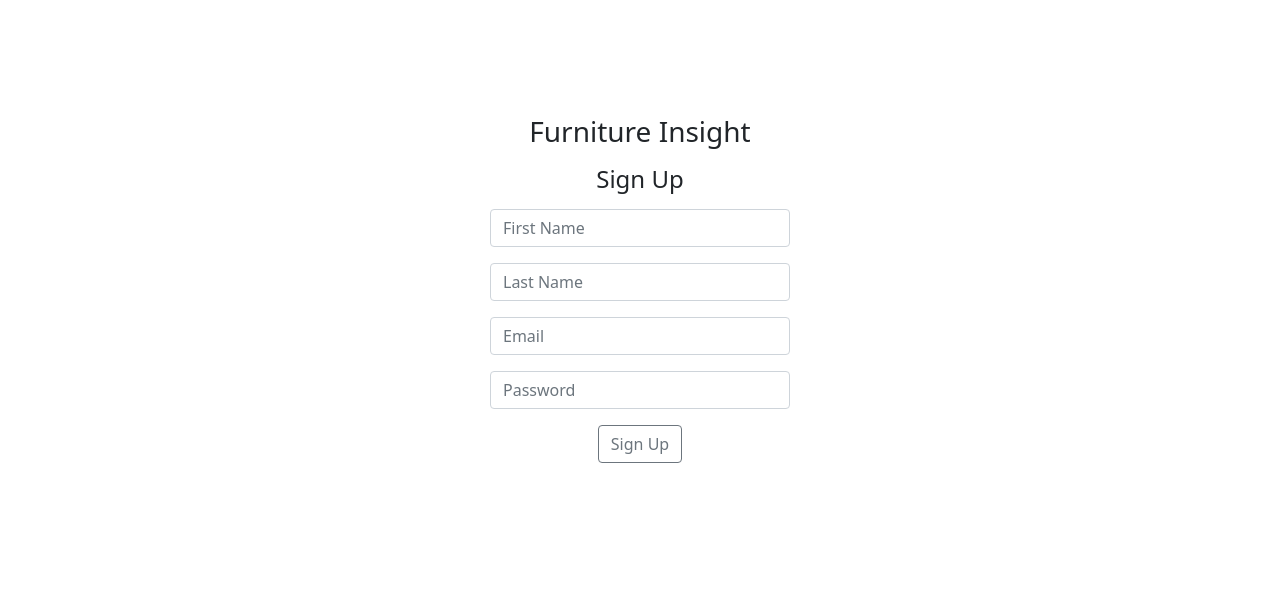
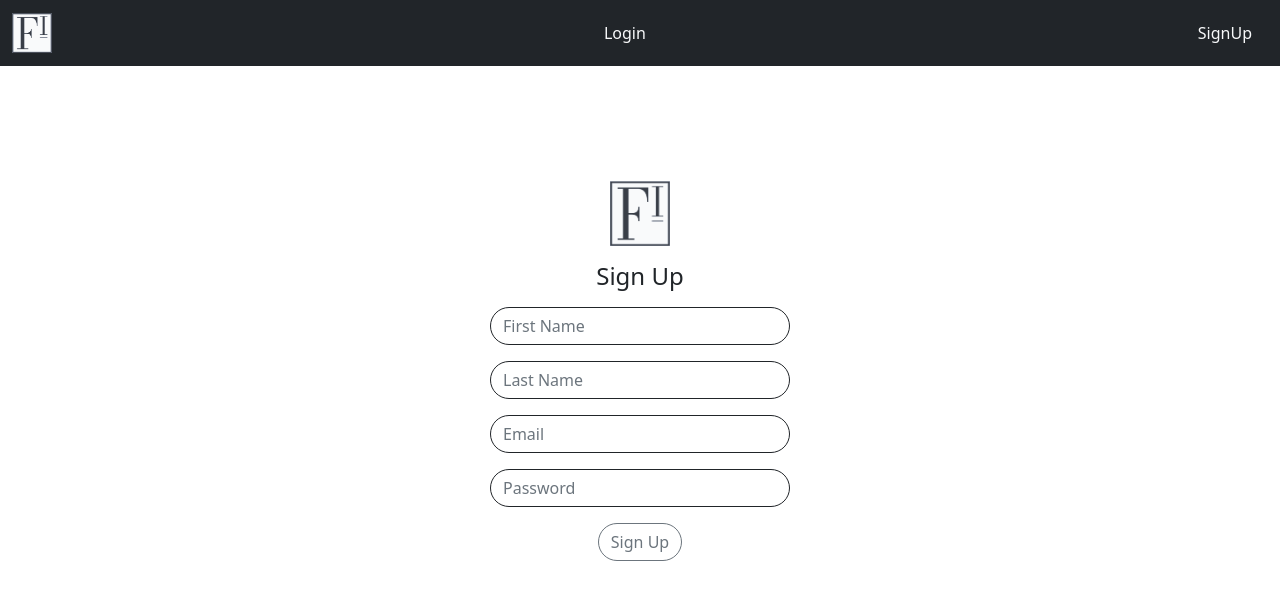
Before and after one commit to Furniture-Insight/furniture-insight-frontend, a React (Create React App) app in the folder furniture-insight-frontend/: page /signup in a window 1280 px wide. Shown: the top 600 px of the page. Built offline with nearby package versions, Linux system fonts and the light colour scheme.

Commit message:
Added logo, Created navbar and rounded corners

```diff
--- a/furniture-insight-frontend/src/App.js
+++ b/furniture-insight-frontend/src/App.js
@@ -1,4 +1,6 @@
 import React from "react";
+import { Link, Outlet } from "react-router-dom";
+import logo from "./components/images/logo.png"
 import { BrowserRouter, Routes, Route } from "react-router-dom";
 import Login from "./components/pages/Login";
 import SignUp from "./components/pages/SignUp";
@@ -9,16 +11,18 @@ import Cart from "./components/pages/Cart";
 
 function App() {
     return (
-        <BrowserRouter>
-            <Routes>
-                <Route path="/" element={<Layout/>}></Route>
-                <Route path="login" element={<Login/>}></Route>
-                <Route path="signup" element={<SignUp/>}></Route>
-                <Route path="recoverpass" element={<RecoverPass/>}></Route>
-                <Route path="store" element={<Store/>}></Route>
-                <Route path="cart" element={<Cart/>}></Route>
-            </Routes>
-        </BrowserRouter>
+        <div>
+            <nav className="navbar navbar-light bg-dark">
+                <div className="container-fluid">
+                    <Link className="navbar-brand" to="/store">
+                        <img src={logo} width="40" height="40" />
+                    </Link>
+                    <Link className="nav-link text-light" to="/login">Login</Link>
+                    <Link className="nav-link text-light" to="/signup">SignUp</Link>
+                </div>
+            </nav>
+            <Outlet />
+        </div>
     );
 }
 
--- a/furniture-insight-frontend/src/components/pages/Login.js
+++ b/furniture-insight-frontend/src/components/pages/Login.js
@@ -1,6 +1,7 @@
 import React from "react";
 import { useState } from "react";
-import {Link} from "react-router-dom";
+import { Link} from "react-router-dom";
+import logo from "../images/logo.png";
 
 function Login() {
 
@@ -11,30 +12,39 @@ function Login() {
 
     const handleSubmit = (event) => {
         event.preventDefault();
-        alert(`Email entered: ${user.email}, Password entered: ${user.password}`)
+        alert("Data entered");
+        console.log(user);
     }
+
+    const handleClick = () => {
+
+    }
+
     return (
         <div>
             <form onSubmit={handleSubmit}>
                 <div className="form-login">
-                <h3 className="h3 mb-3">Furniture Insight</h3>
+                <img className="mb-3" src={logo} width="60" height="65" />
                     <h4 className="h4 mb-3">Log In</h4>
                     <input
-                    className="mb-3 form-control"
+                        className="mb-3 form-control rounded-pill border border-dark"
                         type="email"
                         placeholder="Email"
                         value={user.email}
-                    onChange={(e) => setUser({...user, email: e.target.value})} />
+                        onChange={(e) => setUser({ ...user, email: e.target.value })} />
                     <input
-                    className="mb-3 form-control"
+                        className="mb-3 form-control rounded-pill border border-dark"
                         type="password"
                         placeholder="Password"
                         value={user.password}
-                    onChange={(e) => setUser({...user, password: e.target.value})} />
+                        onChange={(e) => setUser({ ...user, password: e.target.value })} />
                     <div className="mb-3">
                         <Link to="/recoverpass">Forgot Password?</Link>
                     </div>
-                <button type="submit" className="btn btn-outline-secondary">Log In</button>
+                    <button
+                        type="submit"
+                        className="btn btn-outline-secondary rounded-pill"
+                        onClick={handleClick}>Log In</button>
                 </div>
             </form>
         </div>
--- a/furniture-insight-frontend/src/components/pages/RecoverPass.js
+++ b/furniture-insight-frontend/src/components/pages/RecoverPass.js
@@ -1,17 +1,36 @@
 import React from "react";
+import { useState } from "react";
+import logo from "../images/logo.png";
 
 function RecoverPass() {
+
+    const [user, setUser] = useState({
+        email: "",
+
+    })
+
+    const handleSubmit = (event) =>{
+        event.preventDefault();
+        alert("Data entered");
+        console.log(user);
+    }
+
     return (
         <div>
-            <div>
-
-            </div>
-            <div className="form-login">
-                <h3 className="h3 mb-3">Furniture Insight</h3>
-                <h4 className="h4 mb-3">Recover Password</h4>
-                <input className="mb-3 form-control" type="email" placeholder="Email" />
-                <button type="button" className="btn btn-outline-secondary">Recover</button>
-            </div>
+            <form onSubmit={handleSubmit}>
+                <div className="form-login">
+                    <img className="mb-3" src={logo} width="60" height="65" />
+                    <h4 className="h4 mb-3">Recover Password</h4>
+                    <input
+                        className="mb-3 form-control rounded-pill border border-dark"
+                        type="email"
+                        placeholder="Email"
+                        value={user.email}
+                        onChange={(e) => setUser({...user, email:e.target.value})}
+                        />
+                    <button type="submit" className="btn btn-outline-secondary rounded-pill">Recover</button>
+                </div>
+            </form>
         </div>
     )
 }
--- a/furniture-insight-frontend/src/components/pages/SignUp.js
+++ b/furniture-insight-frontend/src/components/pages/SignUp.js
@@ -1,17 +1,58 @@
 import React from "react";
+import { useState } from "react";
+import logo from "../images/logo.png";
 
 function SignUp() {
+
+    const [user, setUser] = useState({
+        firstname: "",
+        lastname: "",
+        email: "",
+        password: ""
+    });
+
+    const handleSubmit = (event) => {
+        event.preventDefault();
+        alert("Data entered");
+        console.log(user);
+    }
+
     return (
         <div>
-            <div className="form-login">
-                <h3 className="h3 mb-3">Furniture Insight</h3>
-                <h4 className="h4 mb-3">Sign Up</h4>
-                <input className="mb-3 form-control" type="text" placeholder="First Name" />
-                <input className="mb-3 form-control" type="text" placeholder="Last Name" />
-                <input className="mb-3 form-control" type="email" placeholder="Email" />
-                <input className="mb-3 form-control" type="password" placeholder="Password" />
-                <button type="button" className="btn btn-outline-secondary">Sign Up</button>
-            </div>
+            <form onSubmit={handleSubmit}>
+                <div className="form-login">
+                    <img className="mb-3" src={logo} width="60" height="65" />
+                    <h4 className="h4 mb-3">Sign Up</h4>
+                    <input
+                        className="mb-3 form-control rounded-pill border border-dark"
+                        type="text"
+                        placeholder="First Name"
+                        value={user.firstname}
+                        onChange={(e) => setUser({...user, firstname:e.target.value})}/>
+                    <input
+                        className="mb-3 form-control rounded-pill border border-dark"
+                        type="text"
+                        placeholder="Last Name"
+                        value={user.lastname}
+                        onChange={(e) => setUser({...user, lastname:e.target.value})}/>
+                    <input
+                        className="mb-3 form-control rounded-pill border border-dark"
+                        type="email"
+                        placeholder="Email"
+                        value={user.email}
+                        onChange={(e) => setUser({...user, email:e.target.value})}/>
+                    <input
+                        className="mb-3 form-control rounded-pill border border-dark"
+                        type="password"
+                        placeholder="Password"
+                        value={user.password}
+                        onChange={(e) => setUser({...user, password:e.target.value})}/>
+                    <button
+                        type="submit"
+                        className="btn btn-outline-secondary rounded-pill"
+                        >Sign Up</button>
+                </div>
+            </form>
         </div>
     )
 }
--- a/furniture-insight-frontend/src/index.js
+++ b/furniture-insight-frontend/src/index.js
@@ -1,8 +1,25 @@
 import React from 'react';
 import ReactDOM from 'react-dom';
+import { BrowserRouter, Routes, Route } from 'react-router-dom';
 import App from './App';
+import Login from "./components/pages/Login";
+import SignUp from "./components/pages/SignUp";
+import RecoverPass from "./components/pages/RecoverPass";
+import Layout from "./components/Layout";
+import Store from "./components/Store";
+import Cart from "./components/pages/Cart";
 
+const rootElement = document.getElementById('root');
 ReactDOM.render(
-  <App/>,
-  document.getElementById('root')
+  <BrowserRouter>
+    <Routes>
+      <Route path="/" element={<App />}>
+        <Route path="login" element={<Login />}></Route>
+        <Route path="signup" element={<SignUp />}></Route>
+        <Route path="store" element={<Store/>}></Route>
+        <Route path="recoverpass" element={<RecoverPass/>}></Route>
+      </Route>
+    </Routes>
+  </BrowserRouter>,
+  rootElement
 );
```
Also changed, not shown: furniture-insight-frontend/src/data.js (added, +16 -0 lines), furniture-insight-frontend/src/components/images/logo.png (renamed from furniture-insight-frontend/src/components/images/FurnitureInsightLogo.png). Lines whose indentation alone changed are shown as unchanged.
